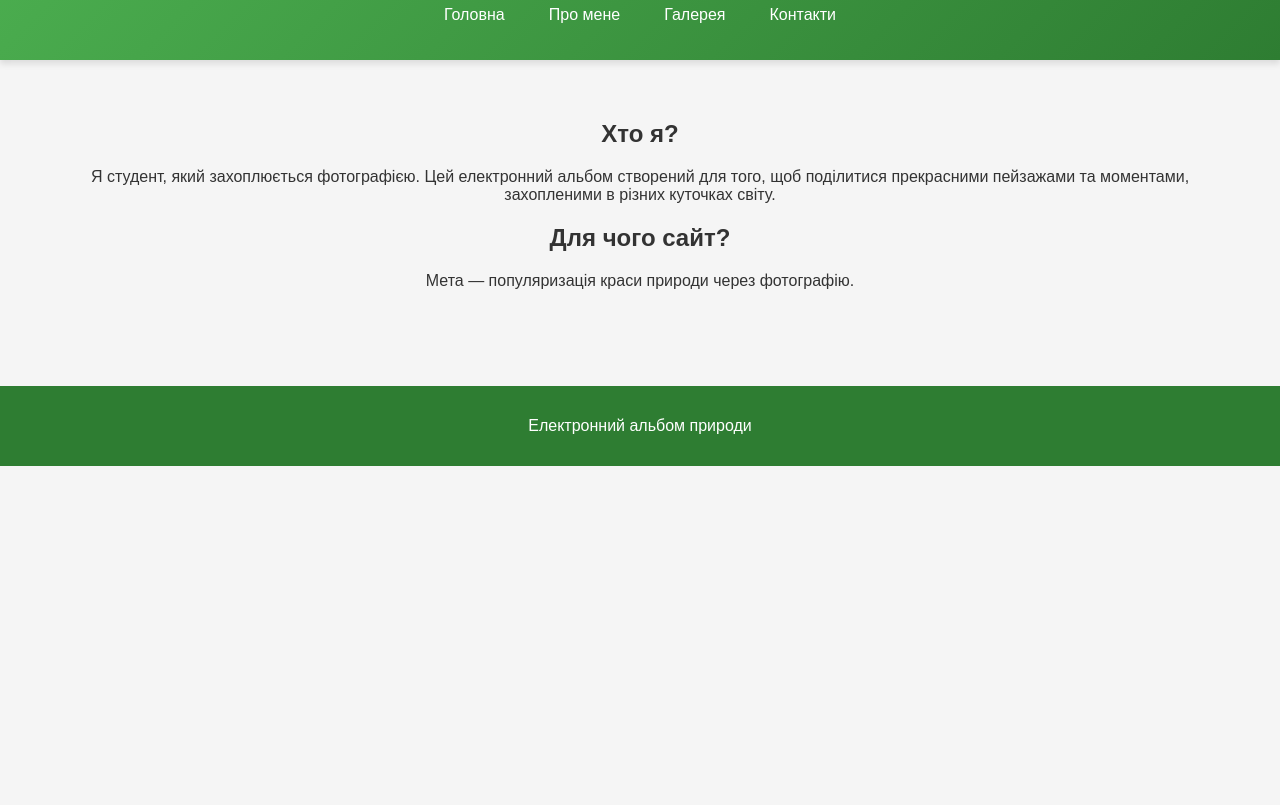
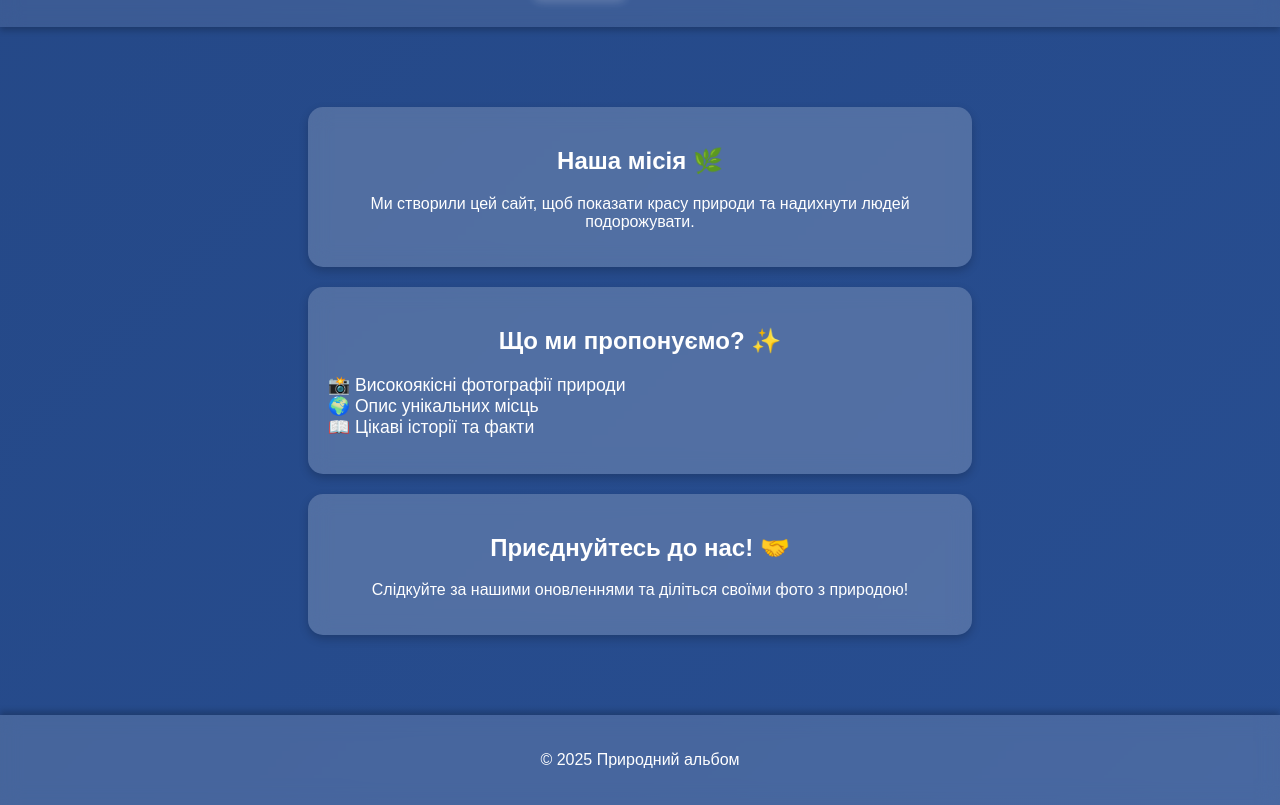
Before and after one commit to EniWay6/Gallery, a plain HTML site: page about.html in a window 1280 px wide. Shown: the part 94-899 px from the top of the page. Before the commit the page ends 800 px from the top, so only its background shows below. Drawn offline with Linux system fonts and the light colour scheme.

Commit message:
reDesign

```diff
--- a/about.html
+++ b/about.html
@@ -1,15 +1,19 @@
 <!DOCTYPE html>
+<html lang="uk">
 <head>
-    <title>Про нас - Електронний альбом</title>
+    <meta charset="UTF-8">
+    <meta name="viewport" content="width=device-width, initial-scale=1.0">
+    <title>Про нас | Природний альбом</title>
     <link rel="stylesheet" href="styles.css">
 </head>
 <body>
+
 <header>
-        <h1>Про мене</h1>
+    <h1>Про нас</h1>
     <nav>
         <ul>
             <li><a href="index.html">Головна</a></li>
-                <li><a href="about.html">Про мене</a></li>
+            <li><a href="about.html" class="active">Про нас</a></li>
             <li><a href="gallery.html">Галерея</a></li>
             <li><a href="contact.html">Контакти</a></li>
         </ul>
@@ -17,21 +21,32 @@
 </header>
 
 <main>
-        <section>
-            <h2>Хто я?</h2>
-            <p>Я студент, який захоплюється фотографією. Цей електронний альбом створений для того, щоб поділитися прекрасними пейзажами та моментами, захопленими в різних куточках світу.</p>
+    <section class="about-section">
+        <div class="card">
+            <h2>Наша місія 🌿</h2>
+            <p>Ми створили цей сайт, щоб показати красу природи та надихнути людей подорожувати.</p>
+        </div>
+
+        <div class="card">
+            <h2>Що ми пропонуємо? ✨</h2>
+            <ul>
+                <li>📸 Високоякісні фотографії природи</li>
+                <li>🌍 Опис унікальних місць</li>
+                <li>📖 Цікаві історії та факти</li>
+            </ul>
+        </div>
+
+        <div class="card">
+            <h2>Приєднуйтесь до нас! 🤝</h2>
+            <p>Слідкуйте за нашими оновленнями та діліться своїми фото з природою!</p>
+        </div>
     </section>
-
-        <section>
-            <h2>Для чого сайт?</h2>
-            <p>Мета — популяризація краси природи через фотографію.</p>
-        </section>
-
 </main>
 
 <footer>
-        <p>Електронний альбом природи</p>
+    <p>© 2025 Природний альбом</p>
 </footer>
+
 <script src="script.js"></script>
 </body>
 </html>
--- a/script.js
+++ b/script.js
@@ -1,16 +1,66 @@
 document.addEventListener("DOMContentLoaded", () => {
     console.log("Сайт завантажено успішно!");
 
-    // Додавання анімаційного ефекту при прокручуванні
-    const photos = document.querySelectorAll(".photo");
+    // Підсвічування активного пункту меню
+    const links = document.querySelectorAll("nav a");
+    const currentPage = window.location.pathname.split("/").pop();
 
+    links.forEach(link => {
+        if (link.getAttribute("href") === currentPage) {
+            link.classList.add("active");
+        }
+    });
+
+    // Анімація елементів галереї
+    const photos = document.querySelectorAll(".gallery .photo");
+
+    photos.forEach((photo, index) => {
+        // Початкові стилі
+        photo.style.opacity = "0";
+        photo.style.transform = "translateY(30px)";
+
+        // Анімація з затримкою
+        setTimeout(() => {
+            photo.style.opacity = "1";
+            photo.style.transform = "translateY(0)";
+        }, index * 200);
+    });
+
+    // Анімація прокрутки
     const observer = new IntersectionObserver(entries => {
         entries.forEach(entry => {
             if (entry.isIntersecting) {
-                entry.target.classList.add("visible");
+                entry.target.style.opacity = 1;
+                entry.target.style.transform = "translateY(0)";
             }
         });
-    }, { threshold: 0.5 });
+    }, { threshold: 0.3 });
 
-    photos.forEach(photo => observer.observe(photo));
+    document.querySelectorAll(".card, .photo").forEach(element => {
+        observer.observe(element);
+    });
+
+    // Перегляд зображень у великому форматі
+    document.querySelectorAll(".photo img").forEach(img => {
+        img.addEventListener("click", () => {
+            const overlay = document.createElement("div");
+            overlay.style.position = "fixed";
+            overlay.style.top = "0";
+            overlay.style.left = "0";
+            overlay.style.width = "100vw";
+            overlay.style.height = "100vh";
+            overlay.style.backgroundColor = "rgba(0,0,0,0.8)";
+            overlay.style.display = "flex";
+            overlay.style.alignItems = "center";
+            overlay.style.justifyContent = "center";
+            overlay.style.zIndex = "1000";
+            overlay.innerHTML = `<img src="${img.src}" style="max-width: 80%; max-height: 80%; border-radius: 10px;">`;
+
+            overlay.addEventListener("click", () => {
+                overlay.remove();
+            });
+
+            document.body.appendChild(overlay);
+        });
+    });
 });
--- a/styles.css
+++ b/styles.css
@@ -1,93 +1,176 @@
-
+/* Загальні стилі */
 body {
     font-family: 'Poppins', sans-serif;
     margin: 0;
     padding: 0;
-    background-color: #f5f5f5;
-    color: #333;
+    background: linear-gradient(135deg, #1e3c72, #2a5298);
+    color: #fff;
+    transition: 0.3s;
+    min-height: 100vh;
+    display: flex;
+    flex-direction: column;
 }
 
-
-header {
-    background: linear-gradient(135deg, #4CAF50, #2E7D32);
-    color: white;
-    padding: 20px;
-    text-align: center;
-    box-shadow: 0 4px 6px rgba(0, 0, 0, 0.1);
+/* Анімований фон */
+@keyframes gradientBG {
+    0% { background-position: 0% 50%; }
+    50% { background-position: 100% 50%; }
+    100% { background-position: 0% 50%; }
 }
 
+body {
+    background-size: 400% 400%;
+    animation: gradientBG 15s infinite alternate;
+}
+
+/* Хедер */
+header {
+    text-align: center;
+    padding: 20px;
+    backdrop-filter: blur(10px);
+    background: rgba(255, 255, 255, 0.1);
+    box-shadow: 0 4px 6px rgba(0, 0, 0, 0.2);
+}
+
+h1 {
+    font-size: 2rem;
+    margin: 0;
+}
+
+/* Навігація */
 nav ul {
     list-style: none;
     padding: 0;
     display: flex;
     justify-content: center;
     gap: 20px;
-}
-
-nav ul li {
-    display: inline;
+    margin-top: 10px;
 }
 
 nav a {
-    color: white;
+    color: #fff;
     text-decoration: none;
-    font-weight: 500;
-    padding: 8px 12px;
+    font-weight: bold;
+    padding: 10px 15px;
+    border-radius: 8px;
+    transition: 0.3s;
+    position: relative;
+}
+
+nav a:hover,
+nav a.active {
+    background: rgba(255, 255, 255, 0.2);
+    box-shadow: 0 2px 10px rgba(255, 255, 255, 0.2);
+}
+
+/* Основний контент */
+main {
+    flex: 1;
+    display: flex;
+    flex-direction: column;
+    align-items: center;
+    padding: 40px 20px;
+}
+
+/* Контейнери */
+.card {
+    background: rgba(255, 255, 255, 0.15);
+    backdrop-filter: blur(10px);
+    border-radius: 15px;
+    padding: 20px;
+    box-shadow: 0 4px 10px rgba(0, 0, 0, 0.2);
+    max-width: 800px;
+    width: 90%;
+    text-align: center;
     transition: 0.3s;
 }
 
-nav a:hover {
-    background: rgba(255, 255, 255, 0.2);
-    border-radius: 5px;
+.card:hover {
+    transform: scale(1.02);
 }
 
-
-main {
+.about-section {
+    display: flex;
+    flex-direction: column;
+    align-items: center;
+    gap: 20px;
+    max-width: 800px;
+    margin: auto;
     padding: 40px 20px;
-    max-width: 1200px;
-    margin: auto;
-    text-align: center;
 }
 
-
-.card {
-    background: white;
+.about-section .card {
+    text-align: center;
     padding: 20px;
-    border-radius: 10px;
-    box-shadow: 0 2px 10px rgba(0, 0, 0, 0.1);
-    margin-bottom: 20px;
+    background: rgba(255, 255, 255, 0.2);
+    backdrop-filter: blur(10px);
+    border-radius: 15px;
+    box-shadow: 0 4px 10px rgba(0, 0, 0, 0.2);
+    transition: 0.3s;
 }
 
+.about-section .card:hover {
+    transform: scale(1.03);
+}
+
+/* Список з іконками */
+.about-section ul {
+    list-style: none;
+    padding: 0;
+}
+
+.about-section li {
+    display: flex;
+    align-items: center;
+    gap: 10px;
+    font-size: 1.1rem;
+}
 
 .gallery {
-    display: grid;
-    grid-template-columns: repeat(auto-fill, minmax(300px, 1fr));
-    gap: 20px;
+    columns: 3;
+    column-gap: 20px;
+    margin: 40px auto;
+    max-width: 1000px;
 }
 
-.photo {
-    background: white;
+.gallery .photo {
+    display: inline-block;
+    width: 100%;
+    margin-bottom: 20px;
     border-radius: 10px;
     overflow: hidden;
-    box-shadow: 0 2px 10px rgba(0, 0, 0, 0.15);
-    text-align: center;
+    position: relative;
     transition: transform 0.3s;
 }
 
-.photo:hover {
+.gallery .photo img {
+    width: 100%;
+    border-radius: 10px;
+    transition: transform 0.3s;
+}
+
+.gallery .photo:hover {
     transform: scale(1.05);
 }
 
-.photo img {
-    width: 100%;
-    height: auto;
+.gallery .photo p {
+    position: absolute;
+    bottom: 10px;
+    left: 0;
+    right: 0;
+    background: rgba(0, 0, 0, 0.6);
+    color: white;
+    text-align: center;
+    padding: 5px;
+    margin: 0;
+    font-size: 1.1rem;
 }
 
-
+/* Футер */
 footer {
-    background: #2E7D32;
-    color: white;
     text-align: center;
-    padding: 15px 0;
-    margin-top: 40px;
+    padding: 20px;
+    background: rgba(255, 255, 255, 0.15);
+    backdrop-filter: blur(10px);
+    box-shadow: 0 -4px 6px rgba(0, 0, 0, 0.2);
 }
```
Lines whose indentation alone changed are shown as unchanged.
